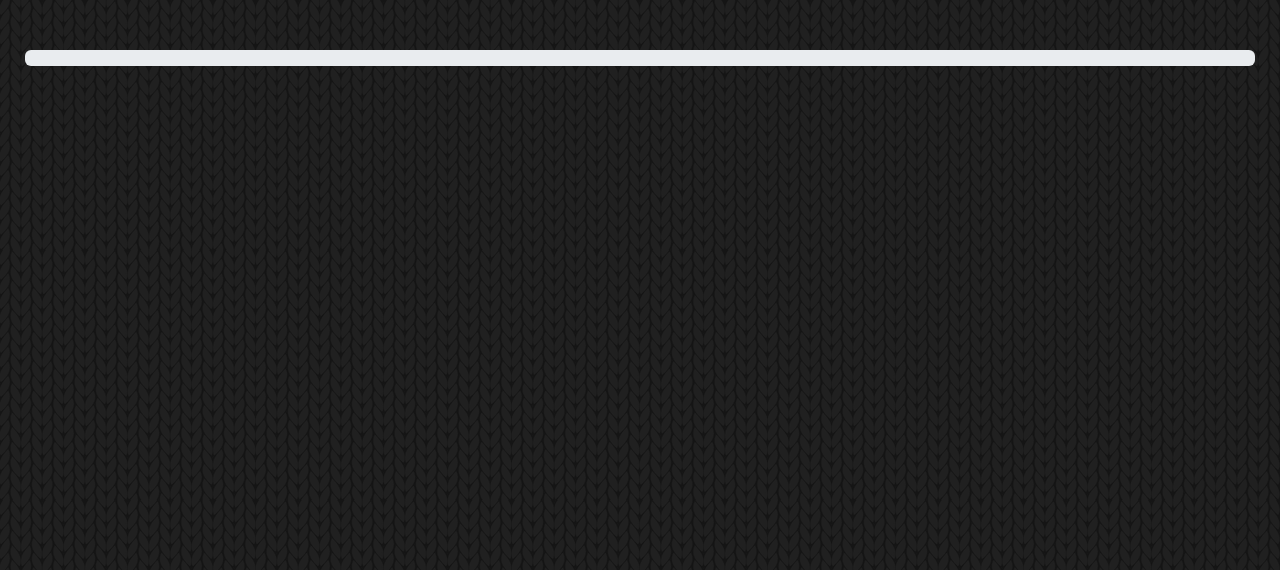
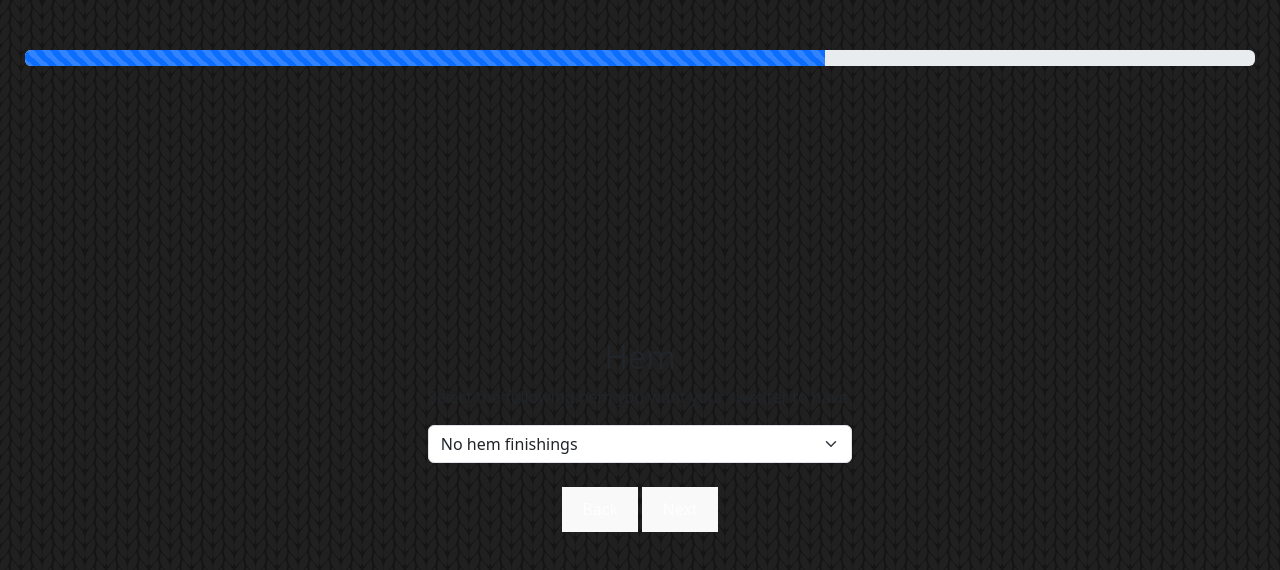
Before and after one commit to b-shearon/knit-app, a React (Vite) app: page /hem in a window 1280 px wide. Before the commit this address had no page. Shown: the top 570 px of the page. Built offline with nearby package versions, Linux system fonts and the light colour scheme.

Commit message:
Added hem page

```diff
--- a/index.html
+++ b/index.html
@@ -9,6 +9,6 @@
     <div id="root"></div>
     <script type="module" src="/src/main.jsx"></script>
   </body>
-  <link href="bootstrap.min.css" rel="stylesheet">
+  <link href="/node_modules/bootstrap/dist/css/bootstrap.min.css" rel="stylesheet">
   <link href="/src/index.css" rel="stylesheet">
 </html>
--- a/src/App.jsx
+++ b/src/App.jsx
@@ -1,8 +1,10 @@
+import './App.css'
 import Gauge from "./Gauge.jsx";
 import Home from "./Home";
 import Measure from './Measure';
+import Style from './Style.jsx';
+import Hem from './Hem.jsx';
 import Pattern from './Pattern.jsx';
-import './App.css'
 import { useState, useContext } from "react";
 import {Routes, Route} from 'react-router-dom';
 import UnitsContext from "./contexts/UnitsContext.js";
@@ -27,6 +29,9 @@ function App() {
   const [neck, setNeck] = useState(0);
   const [armhole, setArmhole] = useState(0);
   const [sleeve, setSleeve] = useState(0);
+  const [hem, setHem] = useState(0);
+  const [bodyRibbing, setBodyRibbing] = useState(0);
+  const [sleeveRibbing, setSleeveRibbing] = useState(0);
 
   return (
     <>
@@ -36,8 +41,10 @@ function App() {
         <Routes>
           <Route path="/" element={<Home setProg = {setProg}/>}/>
           <Route path="/gauge" element={<Gauge setProg = {setProg} sts = {sts} setSts = {setSts} rows = {rows} setRows = {setRows}/>} />
-          <Route path="/measure" element={<Measure units = {units} setProg = {setProg} chest = {chest} setChest = {setChest} neck = {neck} setNeck = {setNeck} armhole = {armhole} setArmhole = {setArmhole} length = {length} setLength = {setLength}/>} />
-          <Route path="/pattern" element={<Pattern setProg = {setProg} sts = {sts} rows = {rows} chest = {chest} length = {length} neck = {neck} armhole = {armhole}/>}/>
+          <Route path="/measure" element={<Measure setProg = {setProg} units = {units} chest = {chest} setChest = {setChest} neck = {neck} setNeck = {setNeck} armhole = {armhole} setArmhole = {setArmhole} length = {length} setLength = {setLength}/>} />
+          <Route path = "/style" element={<Style setProg = {setProg}/>}/>
+          <Route path = "/hem" element={<Hem setProg = {setProg} hem = {hem} setHem = {setHem} length = {length} armhole = {armhole} sleeve = {sleeve} bodyRibbing = {bodyRibbing} setBodyRibbing = {setBodyRibbing} sleeveRibbing = {sleeveRibbing} setSleeveRibbing = {setSleeveRibbing}/>}/>
+          <Route path="/pattern" element={<Pattern setProg = {setProg} sts = {sts} rows = {rows} chest = {chest} length = {length} neck = {neck} armhole = {armhole} hem = {hem} bodyRibbing = {bodyRibbing}/>}/>
         </Routes>
       </UnitsContext.Provider>
     </>
--- a/src/Gauge.jsx
+++ b/src/Gauge.jsx
@@ -1,8 +1,8 @@
-import { useContext } from "react";
+import UnitsContext from "./contexts/UnitsContext.js";
+import { useContext, useEffect } from "react";
 import Form from 'react-bootstrap/Form';
 import { Link } from 'react-router-dom';
 import { Col, Row } from "react-bootstrap";
-import UnitsContext from "./contexts/UnitsContext.js";
 
 export default function Gauge(props) {
 
@@ -10,7 +10,9 @@ export default function Gauge(props) {
     const selectedUnits = useContext(UnitsContext);
 
     //Set the users current progress through the questions
-    props.setProg(25);
+    useEffect(() => {
+        props.setProg(25);
+      }, []);
 
     return (
         <div>
@@ -36,6 +38,9 @@ export default function Gauge(props) {
                 <Form.Group as = {Row} controlId="gaugeSts" className="justify-content-md-center">
                     <Col md="auto">
                     <Form.Control value={props.sts ? props.sts : ""} placeholder = {0} onChange={(e) => props.setSts(e.target.value)}/>
+                    <Form.Control.Feedback type="invalid">
+                    Please provide a valid city.
+                    </Form.Control.Feedback>
                     </Col>
                     <Form.Label column md="auto">
                     {' '}stitches by{' '}
--- /dev/null
+++ b/src/Hem.jsx
@@ -0,0 +1,39 @@
+import { useEffect } from "react";
+import Form from 'react-bootstrap/Form';
+import { Link } from 'react-router-dom';
+import { Card, Col } from "react-bootstrap";
+
+
+export default function Style(props) {
+
+    //Set the users current progress through the questions
+    useEffect(() => {
+      props.setProg(65);
+    }, []);
+
+    return (
+      <>
+        <h2 style={{marginTop: 70}}>Hem</h2>
+        <p>Select the following hem you want your sweater to have.</p>
+
+        <Form.Select aria-label="Sweater Hem Selection" defaultValue={props.hem} onChange={(e) => props.setHem(e.target.value)}>
+            <option value="0">No hem finishings</option>
+            <option value="1">Ribbing</option>
+            <option value="2">Folded hem</option>
+        </Form.Select>
+
+        {props.hem == 1 ? <>
+        <p style={{marginTop: "2em"}}>Input the desired length of your ribbing</p>
+        <p>Body hem: {props.bodyRibbing}</p>
+        <Form.Range defaultValue = {props.bodyRibbing} onChange={(e) => props.setBodyRibbing(e.target.value)} min="1" max="20"/>
+        <p>Sleeve hems: {props.sleeveRibbing}</p>
+        <Form.Range defaultValue = {props.sleeveRibbing} onChange={(e) => props.setSleeveRibbing(e.target.value)} min="1" max="20"/>
+        </> : <></>}
+
+        <Link to="/measure"><button style={{marginTop: "1.5em"}}>Back</button></Link>
+            {' '}
+        <Link to="/pattern"><button>Next</button></Link>
+
+      </>
+    );
+  }
--- a/src/Home.jsx
+++ b/src/Home.jsx
@@ -1,11 +1,13 @@
-import * as React from 'react';
+import { useEffect } from "react";
 import { Link } from 'react-router-dom';
 import './App.css'
 
 export default function Home(props) {
 
   //Set the users current progress through the questions
-  props.setProg(0);
+  useEffect(() => {
+    props.setProg(0);
+  }, []);
 
   return (
     <>
--- a/src/Measure.jsx
+++ b/src/Measure.jsx
@@ -1,8 +1,8 @@
-import { useContext } from "react";
+import UnitsContext from "./contexts/UnitsContext.js";
+import { useContext, useEffect } from "react";
 import Form from 'react-bootstrap/Form';
 import { Link } from 'react-router-dom';
 import {Col, Row } from "react-bootstrap";
-import UnitsContext from "./contexts/UnitsContext.js";
 
 export default function Measure(props) {
 
@@ -10,7 +10,9 @@ export default function Measure(props) {
     const selectedUnits = useContext(UnitsContext);
 
     //Set the users current progress through the questions
-    props.setProg(50);
+    useEffect(() => {
+      props.setProg(50);
+    }, []);
 
     return (
       <>
@@ -56,7 +58,7 @@ export default function Measure(props) {
 
           <Link to="/gauge"><button>Back</button></Link>
           {' '}
-          <Link to="/pattern"><button>Next</button></Link>
+          <Link to="/hem"><button>Next</button></Link>
       </>
     );
   }
--- a/src/Pattern.jsx
+++ b/src/Pattern.jsx
@@ -1,5 +1,5 @@
 import UnitsContext from "./contexts/UnitsContext.js";
-import { useContext } from "react";
+import { useContext, useEffect } from "react";
 import { Link } from 'react-router-dom';
 
 export default function Pattern(props) {
@@ -8,7 +8,9 @@ export default function Pattern(props) {
   const selectedUnits = useContext(UnitsContext);
 
   //Set the users current progress through the questions
-  props.setProg(100);
+  useEffect(() => {
+    props.setProg(100);
+  }, []);
 
   return (
     <>
@@ -16,7 +18,7 @@ export default function Pattern(props) {
             <h1 style={{marginTop: 70}}>Pattern</h1>
             <hr/>
             <h2>Abbreviations</h2>
-            <table class="table">
+            <table className="table">
               <thead>
                 <tr>
                   <th scope="col">Symbol</th>
@@ -41,6 +43,10 @@ export default function Pattern(props) {
                   <td>*Knit 1 row, purl 1 row, repeat from *</td>
                 </tr>
                 <tr>
+                  <td scope="row">1x1 ribbing</td>
+                  <td>*K1 P1 for one row, P1 K1 for the next row, repeat from *</td>
+                </tr>
+                <tr>
                   <td scope="row">RS</td>
                   <td>'Right side', the knit side of your work</td>
                 </tr>
@@ -58,10 +64,12 @@ export default function Pattern(props) {
                         Math.floor(props.chest * (props.sts / 10)) + " " :
                         Math.floor(props.chest * (props.sts / 4)) + " "}
                stitches using your selected needles and yarn.</p>
+            {props.hem == 1 ? <p>Knit xx rows in 1x1 ribbing.</p> : <></>}
+            {props.hem == 2 ? <p>Knit xx rows in stockinette stitch.</p> : <></>}
             <p>Knit in stockinette stitch until you panel measures {selectedUnits.units === "metric" ?
                         props.length + " centimeters " :
                         props.length + " inches "
-                      }long. Make sure to end on a WS row.</p>
+                      }long from the bottom edge. Make sure to end on a WS row.</p>
             <p>Cast off.</p>
 
             <h4>Back</h4>
@@ -88,7 +96,7 @@ export default function Pattern(props) {
         </div>
 
 
-        <Link to="/measure"><button>Back</button></Link>
+        <Link to="/hem"><button>Back</button></Link>
     </>
   );
 }
--- a/src/Style.jsx
+++ b/src/Style.jsx
@@ -1,10 +1,16 @@
-import { useEffect, useState } from "react";
+import { useEffect } from "react";
 import Form from 'react-bootstrap/Form';
 import { Link } from 'react-router-dom';
 import { Card, Button, Col } from "react-bootstrap";
 
 
-export default function Style() {
+export default function Style(props) {
+
+    //Set the users current progress through the questions
+    useEffect(() => {
+      props.setProg(75);
+    }, []);
+
     return (
       <>
         <hr/>
@@ -26,7 +32,6 @@ export default function Style() {
                 <Button variant="primary">Go somewhere</Button>
             </Card.Body>
             </Card>
-        <h3>Hem</h3>
       </>
     );
   }
```
